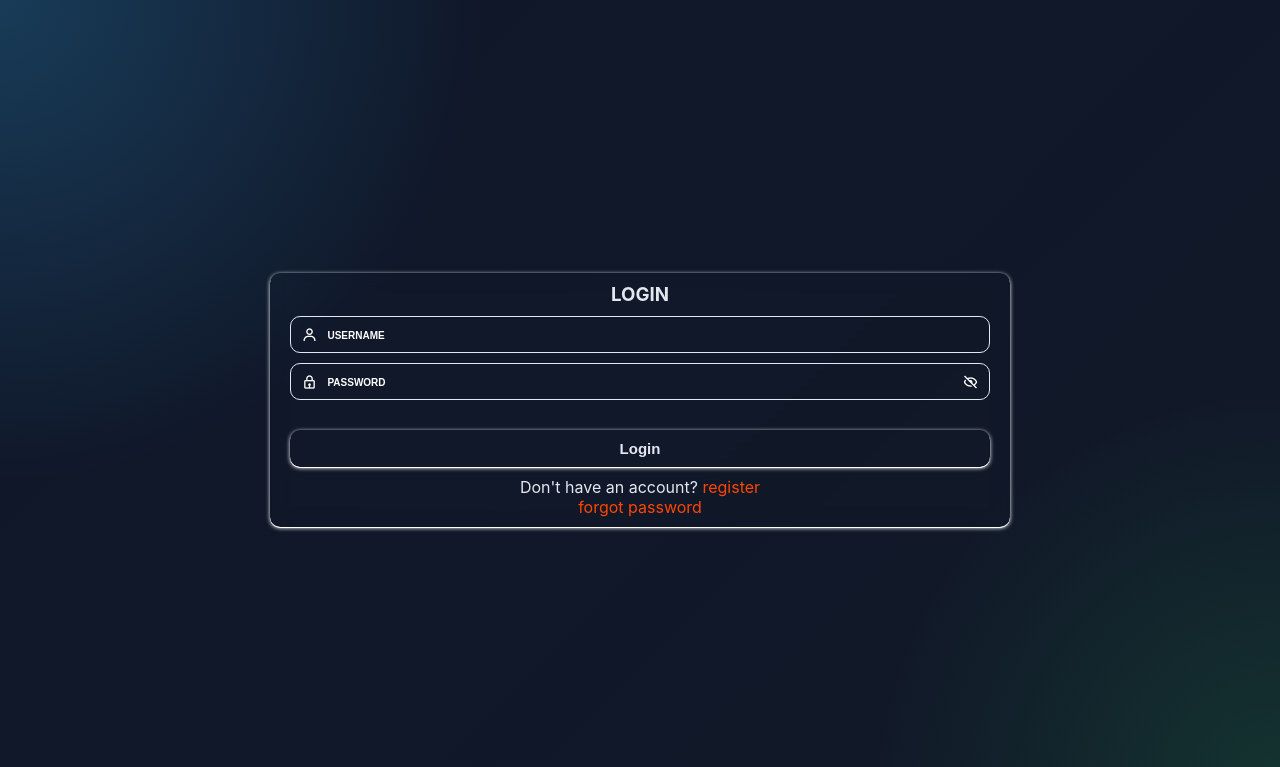
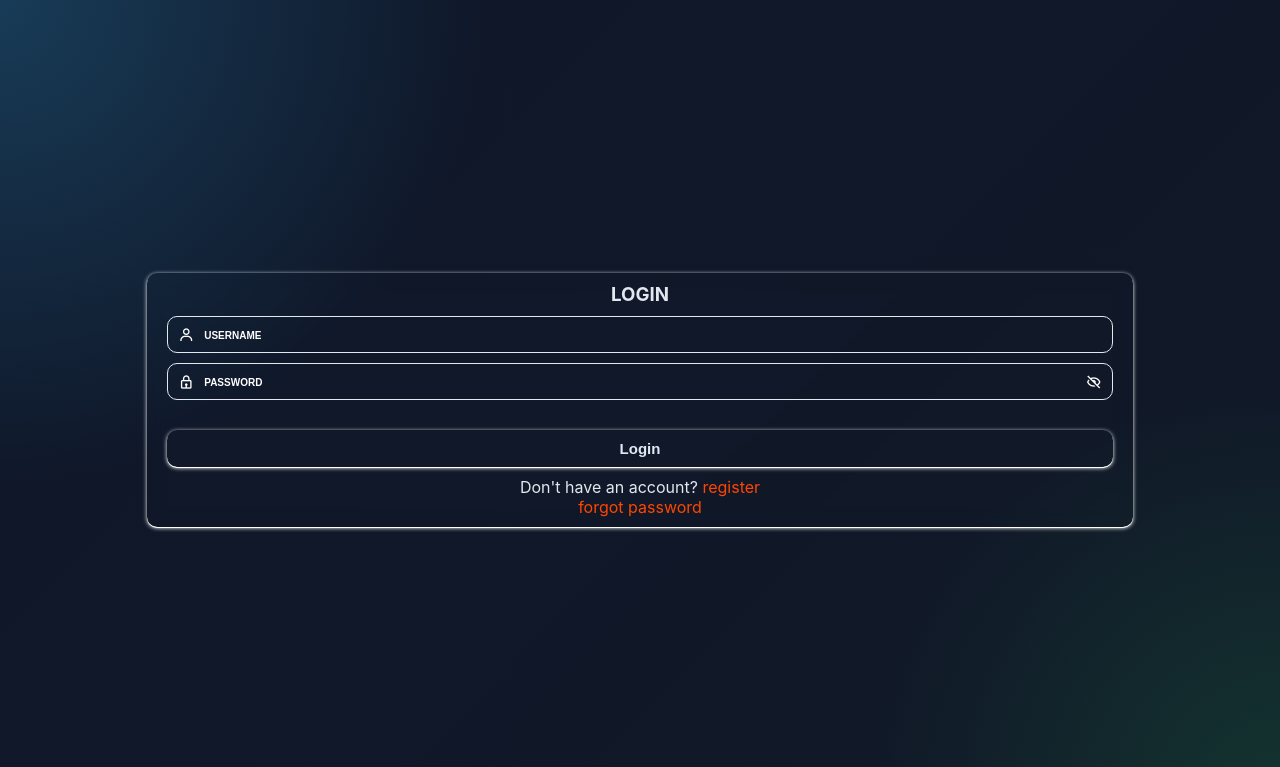
Before and after one commit to AGENT-ST-royal/Chat-App, a Django app: page / in a window 1280 px wide. Shown: the top 767 px of the page. Run offline with Django 5.2, Linux system fonts and the light colour scheme.

Commit message:
Changed Auth Form Width

```diff
--- a/work/static/css/auth/auth.css
+++ b/work/static/css/auth/auth.css
@@ -32,8 +32,7 @@ body {
 }
 
 form{
-    width: 100%;
-    max-width: 60%;
+    width: 80%;
     border-radius: 10px;
     box-shadow: 0 1px 4px white, 0 1px 0 white;
     backdrop-filter: blur(8px);
```
